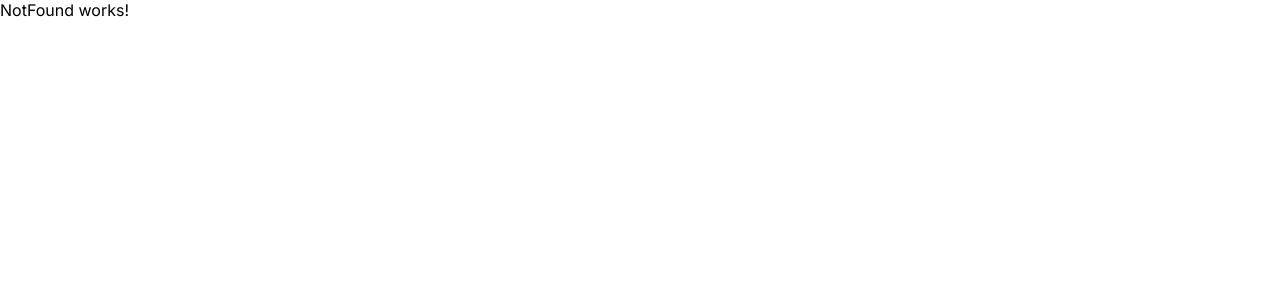
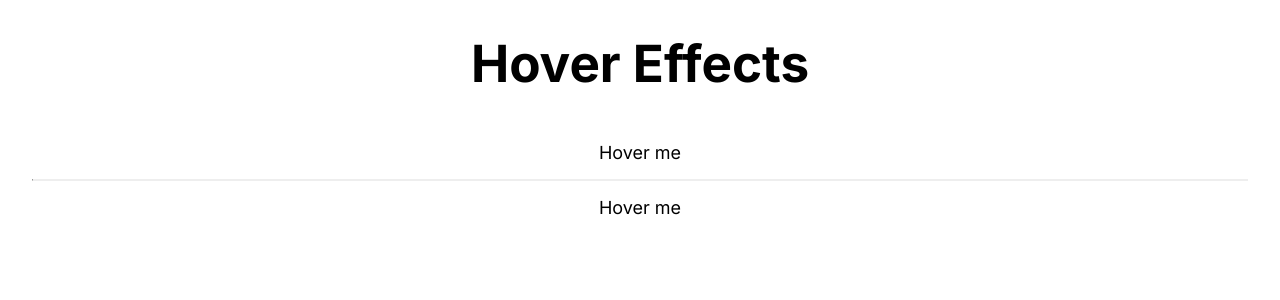
Before and after one commit to GustavoSouza123/experiments, a React (Vite) app: page /hover-effects in a window 1280 px wide. Shown: the top 300 px of the page. Built offline with nearby package versions, Linux system fonts and the light colour scheme.

Commit message:
text reveal and hover effects animations

```diff
--- a/src/App.jsx
+++ b/src/App.jsx
@@ -4,6 +4,8 @@ import { AnimatePresence } from 'motion/react';
 import Wrapper from './pages/Wrapper';
 import Experiments from './pages/experiments/Experiments';
 import NotFound from './pages/NotFound';
+import TextReveal from './pages/experiments/text-reveal/TextReveal';
+import HoverEffects from './pages/experiments/hover-effects/HoverEffects';
 
 export default function App() {
   const location = useLocation();
@@ -14,10 +16,8 @@ export default function App() {
         <Route path="/" element={<Wrapper />}>
           <Route index element={<Experiments />} />
 
-          {/* <Route path="work">
-            <Route index element={<Work />} />
-            <Route path=":projectId" element={<Project />} />
-          </Route> */}
+          <Route path="text-reveal" element={<TextReveal />} />
+          <Route path="hover-effects" element={<HoverEffects />} />
 
           <Route path="*" element={<NotFound />} />
         </Route>
--- a/src/css/index.scss
+++ b/src/css/index.scss
@@ -1 +1,45 @@
 @use 'base';
+
+.container {
+  padding: 32px;
+  min-height: 100vh;
+
+  .experiments {
+    display: flex;
+    flex-direction: column;
+    align-items: center;
+    gap: 48px;
+
+    h1 {
+      font-size: 8vw; // 112px
+      font-weight: 600;
+    }
+
+    .links {
+      display: flex;
+      flex-direction: column;
+			align-items: center;
+      gap: 16px;
+
+      a {
+        color: #000;
+        font-size: 24px;
+
+        &:hover {
+          color: #00f;
+        }
+      }
+    }
+  }
+
+  .experiment {
+    display: flex;
+    flex-direction: column;
+    align-items: center;
+    gap: 48px;
+
+		h1 {
+			font-size: 4vw; // 56px
+		}
+  }
+}
--- a/src/pages/Wrapper.jsx
+++ b/src/pages/Wrapper.jsx
@@ -27,7 +27,9 @@ export default function Wrapper() {
   return (
     <>
       <ReactLenis root options={{ autoRaf: false, lerp: 0.1 }} ref={lenisRef} />
-      <Outlet />
+      <div className="container">
+        <Outlet />
+      </div>
     </>
   );
 }
--- a/src/pages/experiments/Experiments.jsx
+++ b/src/pages/experiments/Experiments.jsx
@@ -1,5 +1,15 @@
 import React from 'react';
+import { NavLink } from 'react-router';
 
 export default function Experiments() {
-  return <div className="experiments">Experiments work!</div>;
+  return (
+    <div className="experiments">
+      <h1>My Experiments</h1>
+
+      <div className="links">
+        <NavLink to="text-reveal">Text reveal</NavLink>
+        <NavLink to="hover-effects">Hover effects</NavLink>
+      </div>
+    </div>
+  );
 }
--- /dev/null
+++ b/src/pages/experiments/hover-effects/HoverEffects.jsx
@@ -0,0 +1,85 @@
+import React from 'react';
+import gsap from 'gsap';
+import { useGSAP } from '@gsap/react';
+import { ScrollTrigger, CustomEase, SplitText } from 'gsap/all';
+import './style.scss';
+
+gsap.registerPlugin(ScrollTrigger, SplitText, CustomEase);
+
+export default function HoverEffects() {
+  useGSAP(() => {
+    // const tl = gsap.timeline({
+    //   defaults: {
+    //     ease: 'power2.out',
+    //   },
+    // });
+  });
+
+  return (
+    <div className="experiment hover-effects">
+      <h1>Hover Effects</h1>
+
+      <div className="content">
+        <div
+          className="link"
+          onMouseEnter={(e) => {
+            let tl = gsap.timeline({
+              defaults: {
+                duration: 0.3,
+                ease: 'power1.out',
+              },
+            });
+
+            tl.to(e.target.firstChild.children, { yPercent: -100 }, '0');
+          }}
+          onMouseLeave={(e) => {
+            let tl = gsap.timeline({
+              defaults: {
+                duration: 0.3,
+                ease: 'power1.out',
+              },
+            });
+
+            tl.to(e.target.firstChild.children, { yPercent: 0 }, '0');
+          }}
+        >
+          <div className="mask">
+            <span>Hover me</span>
+            <span>Hover me</span>
+          </div>
+        </div>
+
+        <hr />
+
+        <div
+          className="link"
+          onMouseEnter={(e) => {
+            let tl = gsap.timeline({
+              defaults: {
+                duration: 0.3,
+                ease: 'power1.out',
+              },
+            });
+
+            tl.to(e.target.firstChild.children, { yPercent: -100 }, '0');
+          }}
+          onMouseLeave={(e) => {
+            let tl = gsap.timeline({
+              defaults: {
+                duration: 0.3,
+                ease: 'power1.out',
+              },
+            });
+
+            tl.to(e.target.firstChild.children, { yPercent: 0 }, '0');
+          }}
+        >
+          <div className="mask">
+            <span>Hover me</span>
+            <span>Hover me</span>
+          </div>
+        </div>
+      </div>
+    </div>
+  );
+}
--- /dev/null
+++ b/src/pages/experiments/hover-effects/style.scss
@@ -0,0 +1,39 @@
+@use '../../../css/base';
+
+.hover-effects {
+  .content {
+    display: flex;
+    flex-direction: column;
+    align-items: center;
+    gap: 16px;
+    width: 100%;
+
+    hr {
+      width: 100%;
+      border-top: 1px solid #eee;
+    }
+
+    /* hover animation */
+    .link {
+      font-size: 18px;
+      cursor: pointer;
+
+      .mask {
+        position: relative;
+        display: flex;
+        flex-direction: column;
+        pointer-events: none;
+        overflow: hidden;
+
+        span {
+          pointer-events: none;
+
+          &:nth-child(2) {
+            position: absolute;
+            top: 100%;
+          }
+        }
+      }
+    }
+  }
+}
--- /dev/null
+++ b/src/pages/experiments/text-reveal/TextReveal.jsx
@@ -0,0 +1,60 @@
+import React from 'react';
+import gsap from 'gsap';
+import { useGSAP } from '@gsap/react';
+import { ScrollTrigger, CustomEase, SplitText } from 'gsap/all';
+import './style.scss';
+
+gsap.registerPlugin(ScrollTrigger, SplitText, CustomEase);
+
+export default function TextReveal() {
+  useGSAP(() => {
+    const tl = gsap.timeline({
+      defaults: {
+        ease: 'power2.out',
+      },
+    });
+
+    const paragraph = SplitText.create('.paragraph.p1', {
+      type: 'lines',
+      autoSplit: true,
+      linesClass: 'line',
+      mask: 'lines',
+      onSplit: (self) => {
+        tl.from(
+          self.lines,
+          {
+            yPercent: 100,
+            duration: 1,
+            stagger: 0.1,
+          },
+          '0.5'
+        );
+      },
+    });
+  });
+
+  return (
+    <div className="experiment text-reveal">
+      <h1>Text Reveal</h1>
+
+      <div className="content">
+        <div className="paragraph p1">
+          <span className="indent"></span>Lorem ipsum dolor sit amet,
+          consectetur adipiscing elit. Vivamus volutpat fringilla molestie.
+          Nulla vitae aliquam justo. Nullam eu consequat arcu. Ut at
+          sollicitudin ex, vitae malesuada ligula. Maecenas nec nisl orci. Nunc
+          pharetra a mauris a molestie. Morbi fringilla nulla ac ipsum tristique
+          tempus.
+        </div>
+        <div className="paragraph p1">
+          <span className="indent"></span>Lorem ipsum dolor sit amet,
+          consectetur adipiscing elit. Vivamus volutpat fringilla molestie.
+          Nulla vitae aliquam justo. Nullam eu consequat arcu. Ut at
+          sollicitudin ex, vitae malesuada ligula. Maecenas nec nisl orci. Nunc
+          pharetra a mauris a molestie. Morbi fringilla nulla ac ipsum tristique
+          tempus.
+        </div>
+      </div>
+    </div>
+  );
+}
--- /dev/null
+++ b/src/pages/experiments/text-reveal/style.scss
@@ -0,0 +1,21 @@
+@use '../../../css/base';
+
+.text-reveal {
+  .content {
+    display: flex;
+    flex-direction: column;
+    gap: 48px;
+
+    .paragraph {
+      font-size: 36px;
+      font-weight: 500;
+      line-height: 120%;
+      letter-spacing: -0.04em;
+
+      span.indent {
+        display: inline-block;
+        width: 200px;
+      }
+    }
+  }
+}
```
